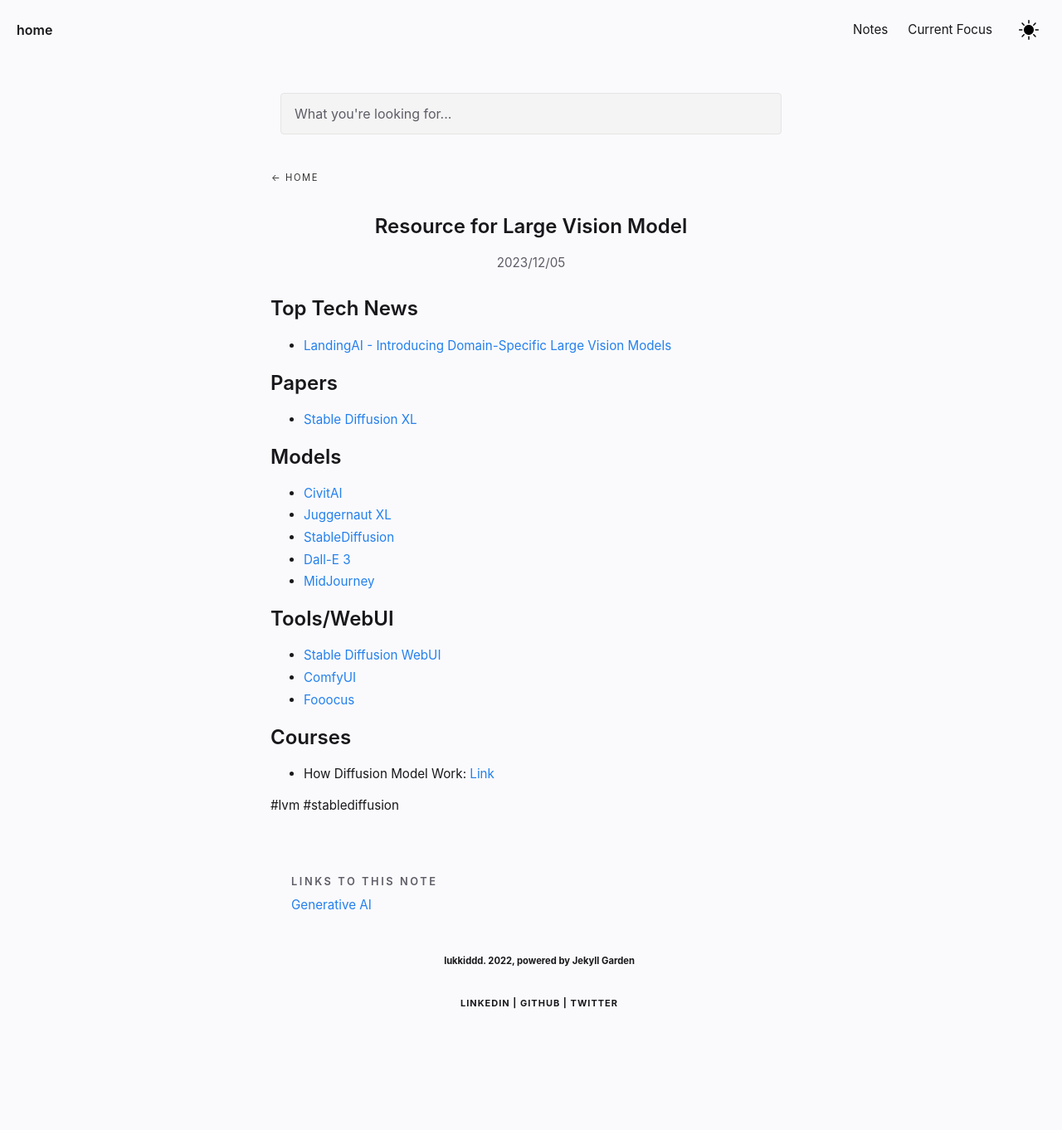
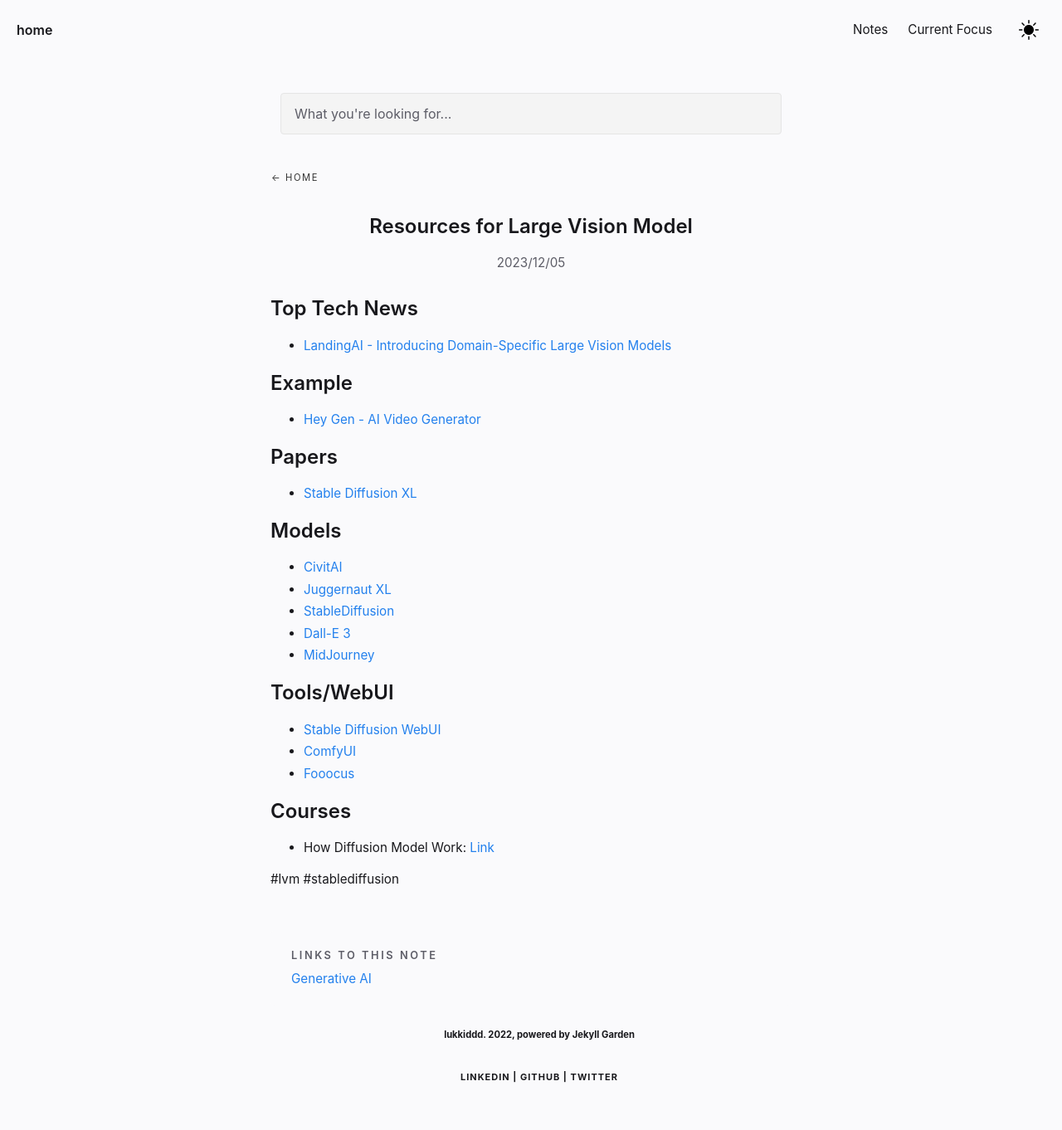
Before and after one commit to lukkiddd/lukkiddd.github.io, a Jekyll site: the page built from _notes/Public/Resources for Large Vision Model.md, in a window 1280 px wide. Shown: the whole page at 83% size. Built offline with Jekyll 4.4.1, drawn with Linux system fonts in a browser that asks for light colours; before the commit the page ends 1273 px from its top, so only the background shows below that.

Commit message:
Add example in LVM

```diff
--- a/_notes/Public/Resource for Large Vision Model.md
+++ b/_notes/Public/Resources for Large Vision Model.md
@@ -1,11 +1,14 @@
 ---
-title: Resource for Large Vision Model
+title: Resources for Large Vision Model
 notetype: feed
 date: 2023-12-05
 ---
 
 ## Top Tech News
 - [LandingAI - Introducing Domain-Specific Large Vision Models](https://landing.ai/blog/introducing-domain-specific-large-vision-models/)
+
+## Example
+- [Hey Gen - AI Video Generator](https://www.heygen.com/)
 
 ## Papers
 - [Stable Diffusion XL](https://arxiv.org/abs/2307.01952)
```
Also changed, not shown: _notes/Public/Generative AI.md (+1 -1 lines), _notes/Public/Resources for Large Language Model.md (+1 -0 lines).
